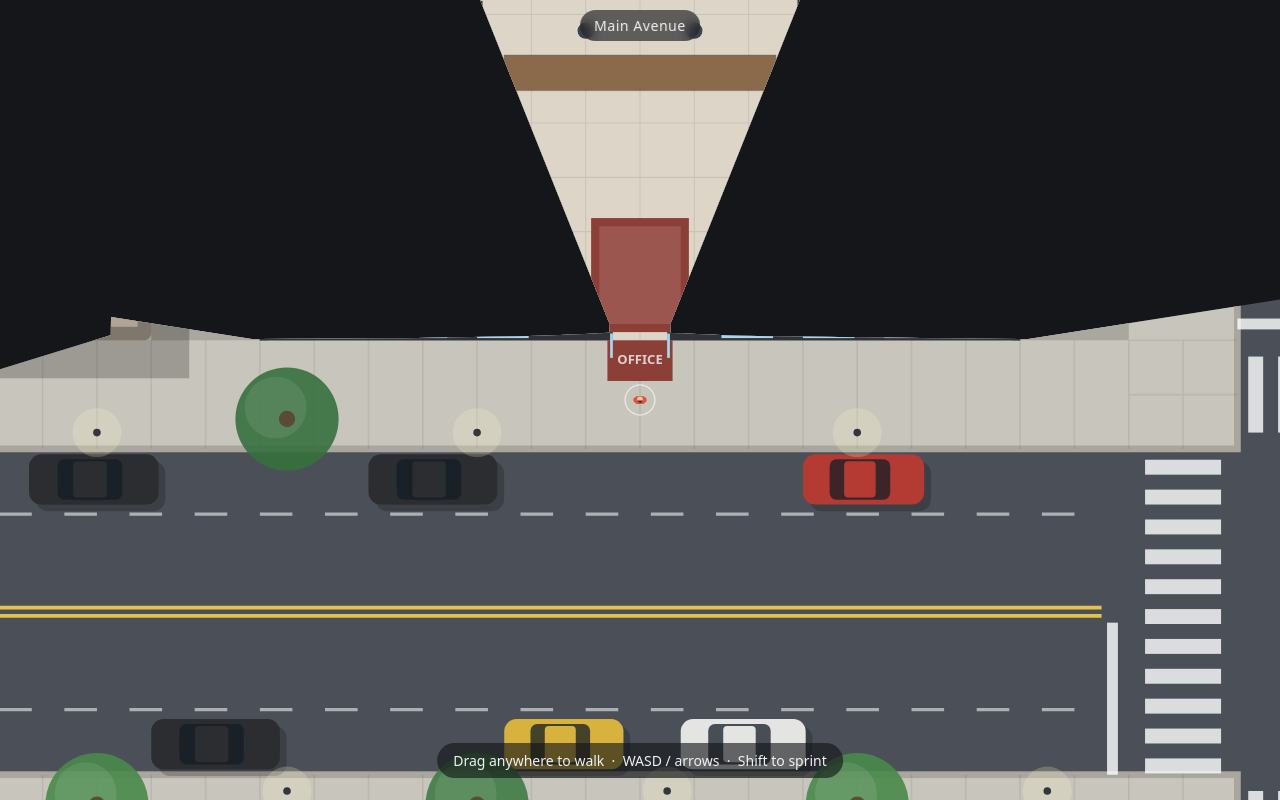
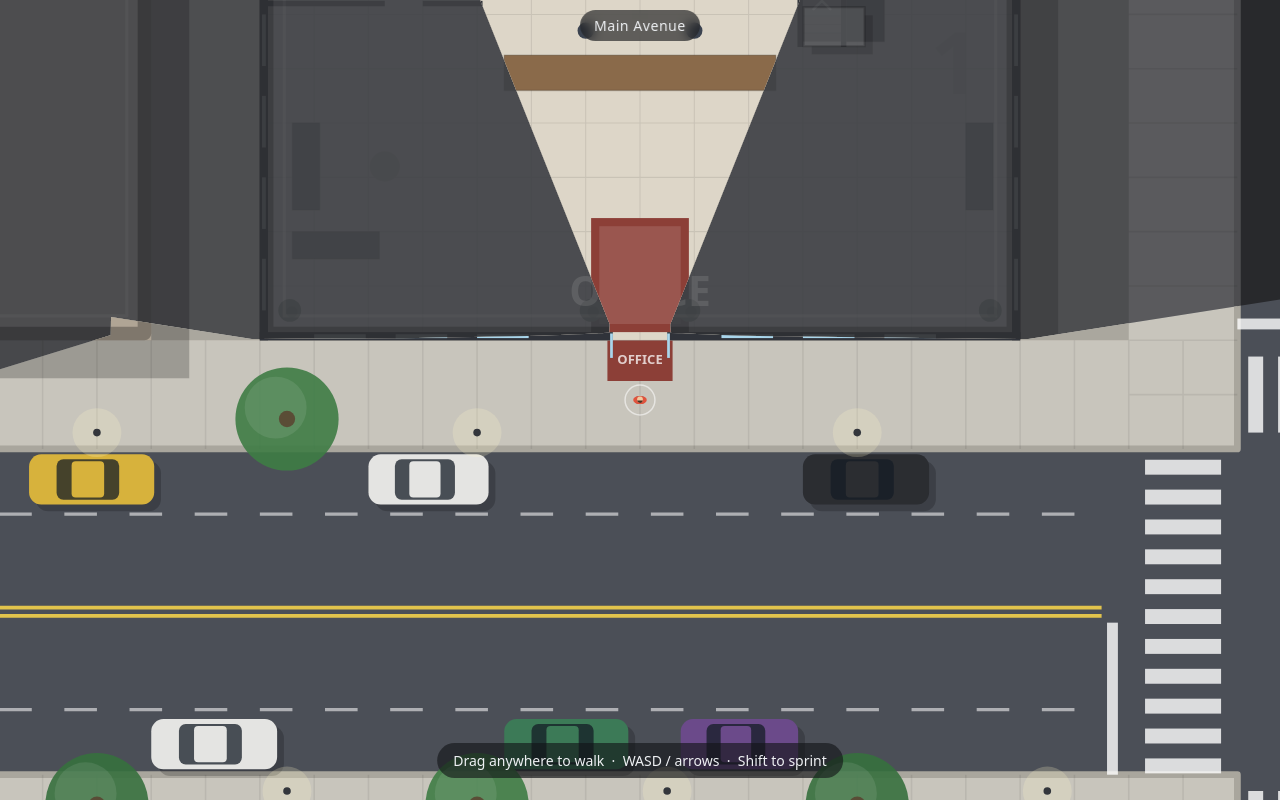
Before and after one commit to pfgithub/citygame3, a plain HTML site: page index.html in a window 1280 px wide. Drawn offline with Linux system fonts and the light colour scheme; animation ran at ten frames a second.

Commit message:
Show unseen areas desaturated and darkened with the original floor crossfade; bring back the office roof
Co-Authored-By: Claude Opus 5.5 <noreply@anthropic.com>
Claude-Session: https://claude.ai/code/session_01NHcJB6Lf4MUZSnSQPXs4nE

```diff
--- a/index.html
+++ b/index.html
@@ -155,6 +155,7 @@ function building(x,y,w,h){OUT.roofs.push({x,y,w,h,color:pick(ROOFC),details:roo
 building(-40,40,90,26);building(-40,-40,80,76);building(44,-40,42,82);
 building(-40,86,82,30);building(46,86,40,26);building(-40,120,66,80);building(30,116,56,84);
 building(140,86,100,28);building(104,116,44,84);building(152,118,88,82);
+const OFFROOF={...OFFICE,color:'#8f97a1',details:roofDetails(54,46,28,15)};
 const PARK={x:104,y:0,w:96,h:66}, PLAZA={x:104,y:86,w:32,h:26};
 const PATHS=[[120,66,120,50],[120,50,150,33],[172,66,172,50],[172,50,150,33],[104,32,150,33],
   [150,33,150,0],[150,33,168,24],[120,50,112,14],[112,14,150,8],[150,8,186,34],[186,34,172,50]];
@@ -303,6 +304,37 @@ const vis=(x,y,w,h)=>x<VB.x1&&x+w>VB.x0&&y<VB.y1&&y+h>VB.y0;
 
 // Draw a group at a given opacity. Partial opacity goes through an offscreen
 // buffer so overlapping shapes inside the group don't show through each other.
+// Draw a group at a given opacity. Partial opacity goes through an offscreen
+// buffer so overlapping shapes inside the group don't show through each other.
+function layer(alpha,fn){
+  if(alpha<.004)return;
+  if(alpha>.996){ctx.setTransform(S,0,0,S,TX,TY);fn(ctx);return}
+  octx.setTransform(1,0,0,1,0,0);octx.clearRect(0,0,W,H);octx.setTransform(S,0,0,S,TX,TY);fn(octx);
+  ctx.setTransform(1,0,0,1,0,0);ctx.globalAlpha=alpha;ctx.drawImage(off,0,0);ctx.globalAlpha=1;
+}
+// The whole scene regardless of line of sight: floors crossfade with the
+// player's height, the office roof fades with distance from its door, and
+// inside the lift the world is only as visible as the doors are open.
+function drawBase(){
+  const z=P.z,fa=l=>clamp(1-Math.abs(z-l));
+  const gOut=z<0?clamp(1+z):Math.max(.28,1-z);
+  layer(gOut,drawOutdoor);
+  layer(fa(-2),drawPlatform);
+  layer(fa(-1),drawConcourse);
+  for(const l of[0,1,2])layer(fa(l),g=>drawOfficeFloor(g,l));
+  for(const s of STAIRS)layer(z<s.zl?clamp(1-(s.zl-z)):z>s.zh?clamp(1-(z-s.zh)):1,g=>drawStair(g,s));
+  layer(gOut*clamp(1+z*6),drawSubwayCover);
+  layer((1-bIn)*gOut,g=>{g.fillStyle='rgba(0,0,0,.22)';g.fillRect(OFFICE.x+1.4,OFFICE.y+OFFICE.h,OFFICE.w,1.4);g.fillRect(OFFICE.x+OFFICE.w,OFFICE.y+1.4,1.4,OFFICE.h-1.4);
+    drawRoof(g,OFFROOF);text(g,'OFFICE',68,64.3,1.5,'rgba(255,255,255,.55)')});
+  ctx.setTransform(S,0,0,S,TX,TY);
+  drawCanopies(ctx,gOut>.29?gOut:0);
+  ctx.setTransform(1,0,0,1,0,0);
+  if(P.inCar){ctx.globalAlpha=1-CAR.door;ctx.fillStyle=C.dark;ctx.fillRect(0,0,W,H)}
+  // desaturate and darken: this is the part of the world the player can't see right now
+  ctx.globalCompositeOperation='saturation';ctx.globalAlpha=.8;ctx.fillStyle='#808080';ctx.fillRect(0,0,W,H);
+  ctx.globalCompositeOperation='source-over';ctx.globalAlpha=.58;ctx.fillStyle='#0d0f13';ctx.fillRect(0,0,W,H);
+  ctx.globalAlpha=1;
+}
 function group(alpha,poly,fn){
   if(alpha<.004)return;
   const clip=()=>{ctx.setTransform(S,0,0,S,TX,TY);ctx.beginPath();ctx.moveTo(poly[0],poly[1]);
@@ -582,7 +614,8 @@ function render(){
   S=Math.min(W,H)/view;TX=W/2-P.x*S;TY=H/2-P.y*S;
   VB.x0=-TX/S;VB.y0=-TY/S;VB.x1=(W-TX)/S;VB.y1=(H-TY)/S;
   ctx.setTransform(1,0,0,1,0,0);ctx.fillStyle=C.dark;ctx.fillRect(0,0,W,H);
-  // Only what the player has line of sight to is drawn. On a flight of stairs
+  drawBase();
+  // What the player has line of sight to is drawn in full colour on top. On a flight of stairs
   // there are two views: out of the bottom onto the lower floor and out of the
   // top onto the upper one.
   const st=STAIRS.find(s=>P.z>s.zl&&P.z<s.zh);
```
